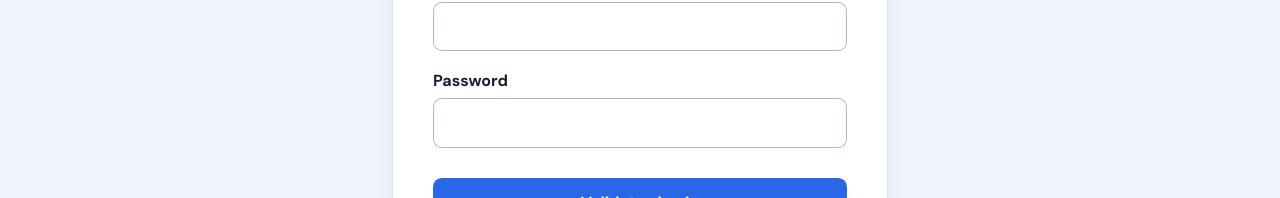
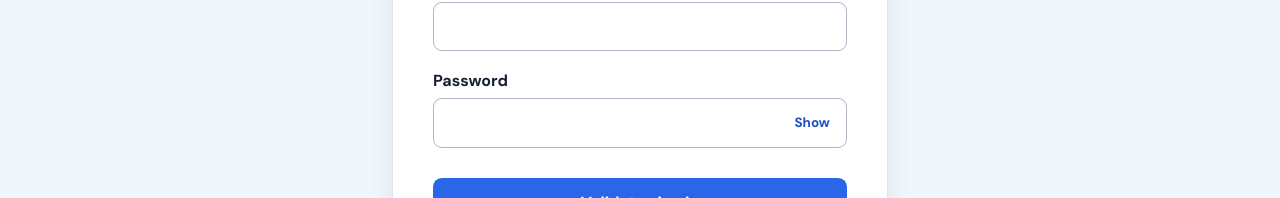
Before and after one commit to robin-mahato112/Web-Programming, a React (Vite) app: page /login in a window 1280 px wide. Shown: the part 370-568 px from the top of the page. Built offline with nearby package versions, Linux system fonts and the light colour scheme.

Commit message:
feat: improve customer password input

```diff
--- /dev/null
+++ b/src/components/PasswordInput.jsx
@@ -0,0 +1,82 @@
+import { useState } from 'react'
+
+const passwordRequirements = [
+  { label: 'At least 8 characters', test: value => value.length >= 8 },
+  { label: 'Contains a letter', test: value => /[A-Za-z]/.test(value) },
+  { label: 'Contains a number', test: value => /\d/.test(value) },
+]
+
+function strengthLabel(score, hasValue) {
+  if (!hasValue) return 'Not rated'
+  if (score === 1) return 'Weak'
+  if (score === 2) return 'Almost there'
+  return 'Strong'
+}
+
+export default function PasswordInput({ id, label, error, hint, showStrength = false, value = '', ...props }) {
+  const [visible, setVisible] = useState(false)
+  const helpId = `${id}-help`
+  const strengthId = `${id}-strength`
+  const requirements = passwordRequirements.map(requirement => ({
+    ...requirement,
+    met: requirement.test(value),
+  }))
+  const score = requirements.filter(requirement => requirement.met).length
+  const describedBy = [
+    (error || hint) ? helpId : null,
+    showStrength ? strengthId : null,
+  ].filter(Boolean).join(' ') || undefined
+
+  return (
+    <div className="field">
+      <label htmlFor={id}>{label}</label>
+      <div className="password-control">
+        <input
+          id={id}
+          type={visible ? 'text' : 'password'}
+          value={value}
+          aria-invalid={Boolean(error)}
+          aria-describedby={describedBy}
+          {...props}
+        />
+        <button
+          className="password-toggle"
+          type="button"
+          aria-label={`${visible ? 'Hide' : 'Show'} ${label.toLowerCase()}`}
+          aria-pressed={visible}
+          onClick={() => setVisible(current => !current)}
+        >
+          {visible ? 'Hide' : 'Show'}
+        </button>
+      </div>
+
+      {(error || hint) && (
+        <small id={helpId} className={error ? 'field__error' : 'field__hint'}>
+          {error || hint}
+        </small>
+      )}
+
+      {showStrength && (
+        <div id={strengthId} className="password-strength" aria-live="polite">
+          <div className="password-strength__heading">
+            <span>Password strength</span>
+            <strong>{strengthLabel(score, Boolean(value))}</strong>
+          </div>
+          <div className="password-strength__meter" aria-hidden="true">
+            {passwordRequirements.map((requirement, index) => (
+              <span key={requirement.label} className={index < score ? 'is-active' : ''} />
+            ))}
+          </div>
+          <ul className="password-requirements">
+            {requirements.map(requirement => (
+              <li key={requirement.label} className={requirement.met ? 'is-met' : ''}>
+                <span>{requirement.label}</span>
+                <span>{requirement.met ? 'Met' : 'Required'}</span>
+              </li>
+            ))}
+          </ul>
+        </div>
+      )}
+    </div>
+  )
+}
--- a/src/pages/AuthPages.jsx
+++ b/src/pages/AuthPages.jsx
@@ -2,6 +2,7 @@ import { useState } from 'react'
 import { Link } from 'react-router-dom'
 import Button from '../components/Button.jsx'
 import Input from '../components/Input.jsx'
+import PasswordInput from '../components/PasswordInput.jsx'
 import { existingCustomers } from '../data/mockCustomers.js'
 
 const initialValues = {
@@ -69,8 +70,8 @@ function AuthForm({ register = false }) {
       <div className={register ? 'form-grid' : undefined}>
         {register && <Input id="name" name="name" label="Full name" autoComplete="name" value={values.name} onChange={update} error={errors.name} />}
         <Input id="email" name="email" label="Email address" type="email" autoComplete="email" value={values.email} onChange={update} error={errors.email} />
-        <Input id="password" name="password" label="Password" type="password" autoComplete={register ? 'new-password' : 'current-password'} value={values.password} onChange={update} error={errors.password} hint={register ? 'Use 8+ characters with letters and numbers.' : undefined} />
-        {register && <Input id="confirm" name="confirm" label="Confirm password" type="password" autoComplete="new-password" value={values.confirm} onChange={update} error={errors.confirm} />}
+        <PasswordInput id="password" name="password" label="Password" autoComplete={register ? 'new-password' : 'current-password'} value={values.password} onChange={update} error={errors.password} showStrength={register} />
+        {register && <PasswordInput id="confirm" name="confirm" label="Confirm password" autoComplete="new-password" value={values.confirm} onChange={update} error={errors.confirm} />}
         {register && <Input id="phoneNumber" name="phoneNumber" label="Phone number" type="tel" autoComplete="tel" value={values.phoneNumber} onChange={update} error={errors.phoneNumber} />}
         {register && <Input id="streetAddress" name="streetAddress" label="Street address" autoComplete="street-address" value={values.streetAddress} onChange={update} error={errors.streetAddress} />}
         {register && <Input id="suburb" name="suburb" label="Suburb" autoComplete="address-level2" value={values.suburb} onChange={update} error={errors.suburb} />}
--- a/src/styles.css
+++ b/src/styles.css
@@ -124,6 +124,20 @@ p { line-height: 1.65; color: var(--muted); }
 .field input { width: 100%; min-height: 3.1rem; padding: .72rem .9rem; border: 1px solid #aeb6c3; border-radius: .55rem; color: var(--ink); background: white; transition: border-color .2s, box-shadow .2s; }
 .field input:hover { border-color: #7d8ca5; }.field input:focus { border-color: var(--blue); box-shadow: 0 0 0 4px var(--blue-soft); }
 .field input[aria-invalid='true'] { border-color: var(--danger); }.field__error { color: var(--danger); }.field__hint { color: var(--muted); }
+.password-control { position: relative; }
+.password-control input { padding-right: 4.5rem; }
+.password-toggle { position: absolute; top: 50%; right: .55rem; min-width: 3.25rem; padding: .4rem .5rem; border: 0; border-radius: .35rem; color: var(--blue-dark); background: transparent; font-size: .84rem; font-weight: 700; transform: translateY(-50%); }
+.password-toggle:hover { background: var(--blue-soft); }
+.password-strength { display: grid; gap: .55rem; margin-top: .2rem; }
+.password-strength__heading { display: flex; justify-content: space-between; gap: 1rem; color: var(--muted); font-size: .82rem; }
+.password-strength__heading strong { color: var(--ink); }
+.password-strength__meter { display: grid; grid-template-columns: repeat(3, 1fr); gap: .35rem; height: .35rem; }
+.password-strength__meter span { border-radius: .2rem; background: #d9dee7; }
+.password-strength__meter .is-active { background: var(--success); }
+.password-requirements { display: grid; gap: .35rem; margin: 0; padding: 0; list-style: none; }
+.password-requirements li { display: flex; justify-content: space-between; gap: 1rem; color: var(--muted); font-size: .8rem; }
+.password-requirements li span:last-child { font-weight: 700; }
+.password-requirements li.is-met { color: var(--success); }
 .auth-page { display: grid; place-items: center; padding: 4rem 1.25rem; background: #f1f5fc; }
 .auth-card { width: min(100%, 31rem); padding: clamp(1.5rem, 5vw, 2.5rem); border: 1px solid var(--line); border-radius: .9rem; background: white; box-shadow: var(--shadow); }
 .auth-card--wide { width: min(100%, 57rem); }
```
